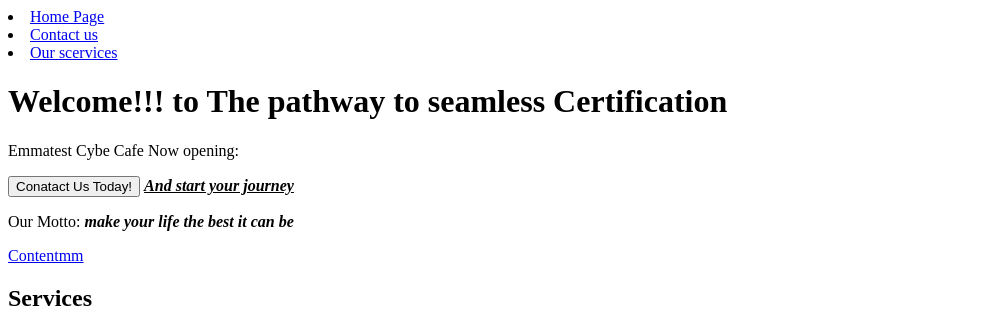
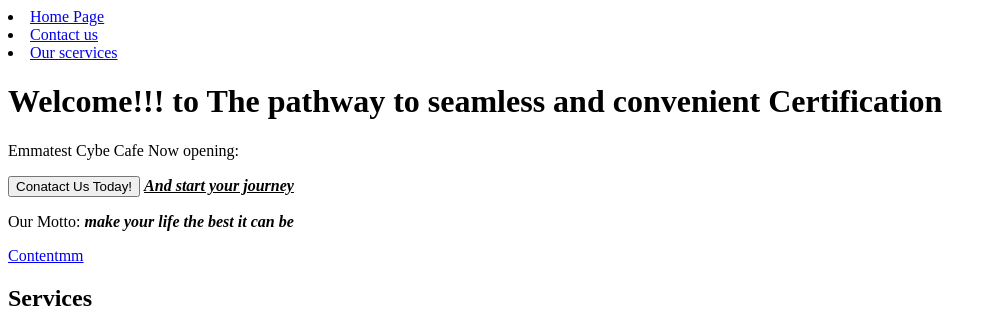
Before and after one commit to Emmanu31la/Emmatest-Website, a plain HTML site: page EMMATEST WEBSITE/index.html in a window 1280 px wide. Shown: the top 330 px of the page, without its empty margins (0-997 px from the left). Drawn offline with Linux system fonts and the light colour scheme.

Commit message:
Correct heading text for certification welcome message

```diff
--- a/EMMATEST WEBSITE/index.html
+++ b/EMMATEST WEBSITE/index.html
@@ -11,7 +11,7 @@
            <li> <a href="contact.html">Contact us</a></li>
            <li> <a href="services.html">Our scervices</a></li>
         </nav>
-        <h1>Welcome!!! to The pathway to seamless Certification</h1>
+        <h1>Welcome!!! to The pathway to seamless and convenient Certification</h1>
         <p>Emmatest Cybe Cafe Now opening:</p>
         <button>Conatact Us Today!</button>
         <!--Comment start-->
```
